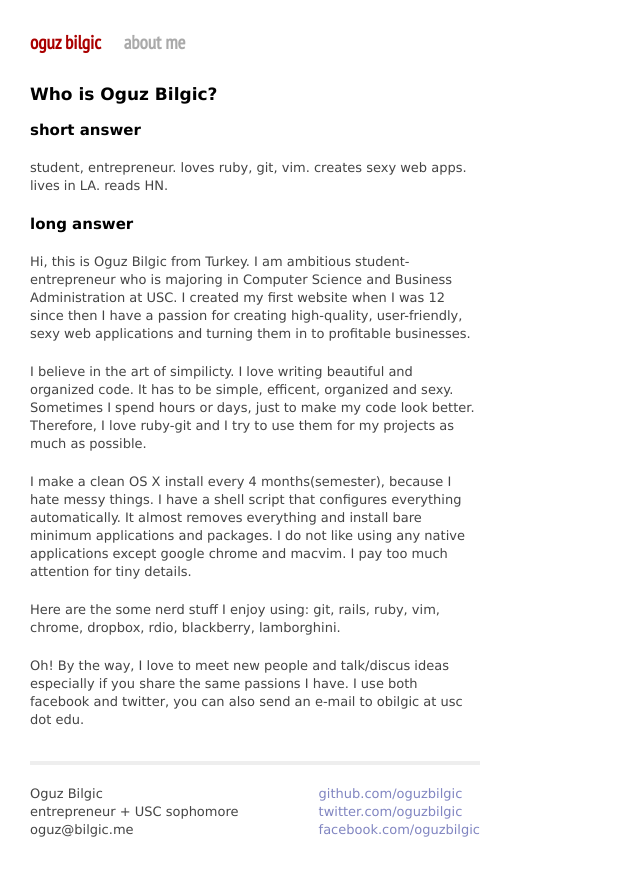
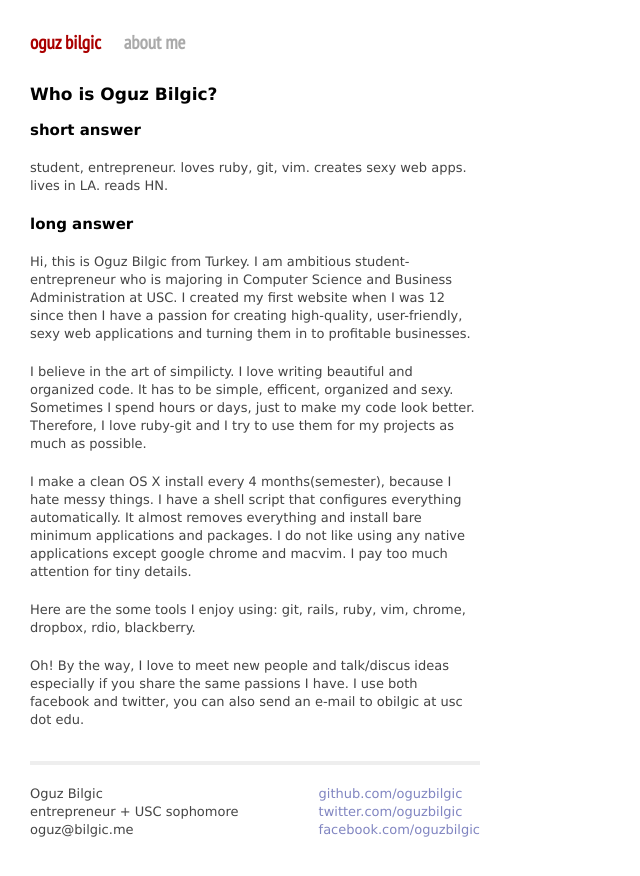
Before and after one commit to oguzbilgic/oguzbilgic.github.com, a Jekyll site: the page built from about.md, in a window 1280 px wide. Shown: the top 876 px of the page, without its empty margins (0-640 px from the left). Built offline with Jekyll 4.4.1, drawn with Linux system fonts in a browser that asks for light colours; Markdown is read by kramdown in place of the engine named in the settings.

Commit message:
Update about.md

```diff
--- a/about.md
+++ b/about.md
@@ -11,12 +11,13 @@ permalink: about.html
 student, entrepreneur. loves ruby, git, vim. creates sexy web apps. lives in LA. reads HN.
 
 ## long answer
+
 Hi, this is Oguz Bilgic from Turkey. I am ambitious student-entrepreneur who is majoring in Computer Science and Business Administration at USC. I created my first website when I was 12 since then I have a passion for creating high-quality, user-friendly, sexy web applications and turning them in to profitable businesses.
 
 I believe in the art of simpilicty. I love writing beautiful and organized code. It has to be simple, efficent, organized and sexy. Sometimes I spend hours or days, just to make my code look better. Therefore, I love ruby-git and I try to use them for my projects as much as possible.
 
 I make a clean OS X install every 4 months(semester), because I hate messy things. I have a shell script that configures everything automatically. It almost removes everything and install bare minimum applications and packages. I do not like using any native applications except google chrome and macvim. I pay too much attention for tiny details.
 
-Here are the some nerd stuff I enjoy using: git, rails, ruby, vim, chrome, dropbox, rdio, blackberry, lamborghini.
+Here are the some tools I enjoy using: git, rails, ruby, vim, chrome, dropbox, rdio, blackberry.
 
 Oh! By the way, I love to meet new people and talk/discus ideas especially if you share the same passions I have. I use both facebook and twitter, you can also send an e-mail to obilgic at usc dot edu.
```
